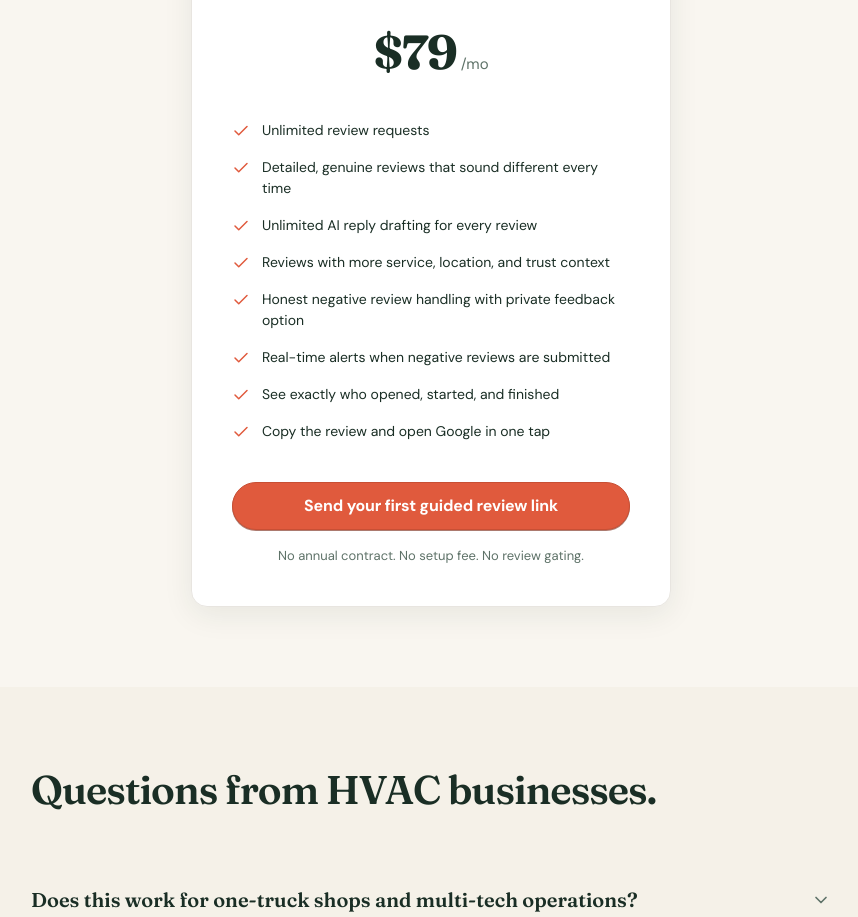
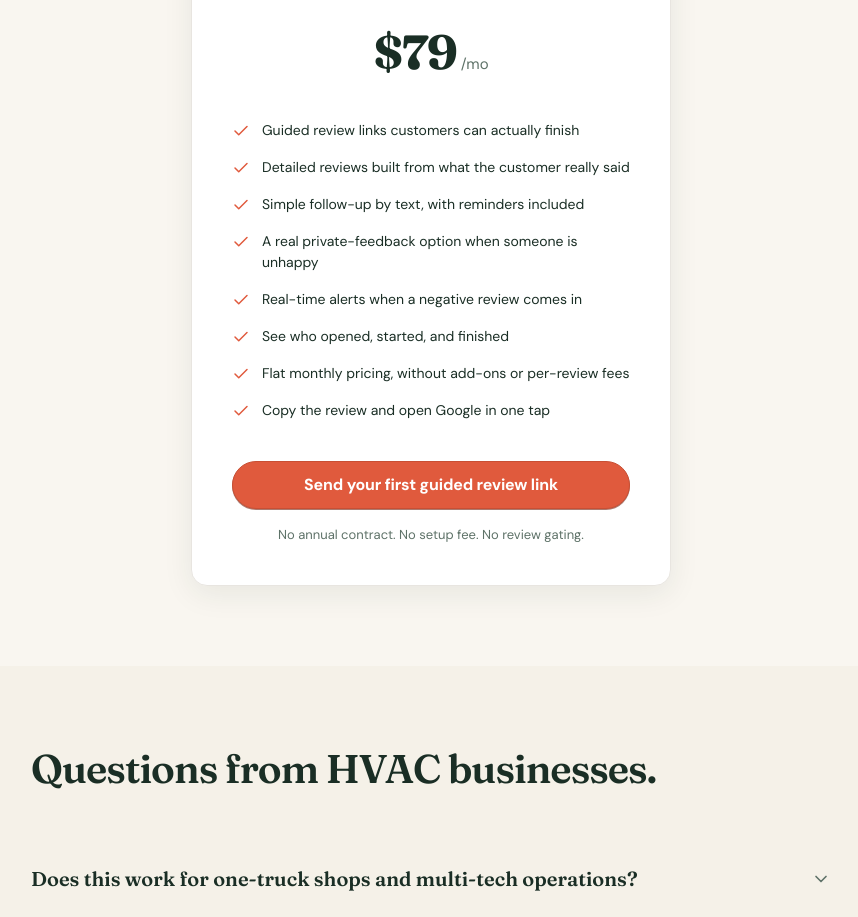
Before and after one commit to jonberard/smalltalk, a Next.js app: page /for/hvac in a window 1280 px wide. Shown: the part 4640-5557 px from the top of the page, without its empty margins (209-1067 px from the left). Built offline with nearby package versions, Linux system fonts and the light colour scheme; no server answers.

Commit message:
Refine category story and owner-first pricing copy

```diff
--- a/app/page.tsx
+++ b/app/page.tsx
@@ -166,7 +166,8 @@ const JSON_LD = {
       "@type": "Organization",
       name: "small Talk",
       url: "https://usesmalltalk.com",
-      description: "AI-powered Google review collection software for home service businesses. Guides customers through a 30-second conversation to create detailed, honest reviews.",
+      description:
+        "small Talk helps local service businesses get better Google reviews by helping customers actually write them.",
       logo: "https://usesmalltalk.com/favicon.svg",
     },
     {
@@ -174,7 +175,8 @@ const JSON_LD = {
       name: "small Talk",
       applicationCategory: "BusinessApplication",
       operatingSystem: "Web",
-      description: "Google review management software that helps home service businesses collect detailed reviews through an AI-guided conversation flow.",
+      description:
+        "Guided Google review-writing software for local service businesses. small Talk turns a customer’s real answers into a draft they can edit and post themselves.",
       offers: {
         "@type": "Offer",
         price: "79",
@@ -651,7 +653,7 @@ export default function LandingPage() {
           <SectionLabel>Pricing</SectionLabel>
           <Heading>One plan. One price.</Heading>
           <p className="mx-auto mt-4 max-w-[480px] text-[17px] leading-[1.6] text-muted">
-            Everything included. No tiers. No add-ons.
+            Built to help real customers finish the review, without turning your follow-up into another dashboard chore.
           </p>
         </div>
 
@@ -662,7 +664,7 @@ export default function LandingPage() {
                 small Talk
               </h3>
               <p className="mt-2 text-[15px] text-muted">
-                Everything you need. Nothing you don&rsquo;t.
+                Simple enough to use after every job. Strong enough to be worth sending.
               </p>
             </div>
             <div className="mb-8 flex items-baseline justify-center gap-1">
@@ -671,11 +673,11 @@ export default function LandingPage() {
             </div>
             <ul className="mb-10 flex flex-col gap-4">
               {[
-                "Unlimited review requests",
-                "Unlimited AI reply drafting",
-                "Automated SMS reminders",
-                "Honest private feedback channel",
-                "All core features included",
+                "Guided review links customers can actually finish",
+                "Detailed drafts built from what your customer really said",
+                "Simple follow-up by text, with reminders included",
+                "A real private-feedback path when someone is unhappy",
+                "Flat monthly pricing, without add-ons or per-review fees",
                 "Copy the review and open Google in one tap",
               ].map((f) => (
                 <li key={f} className="flex items-start gap-3 text-[14px] text-text">
@@ -688,7 +690,7 @@ export default function LandingPage() {
             </ul>
             <PricingButton />
             <p className="mt-4 text-center text-[13px] text-muted">
-              No annual contract. No setup fee. No review gating.
+              No annual contract. No setup fee. No shady filtering.
             </p>
             <p className="mt-2 text-center text-[12px] leading-relaxed text-muted">
               {getReviewRequestHourlyCapCopy()}
@@ -703,7 +705,7 @@ export default function LandingPage() {
       <section id="faq" data-fade className="mx-auto max-w-[800px] px-6 pb-[160px] scroll-mt-16">
         <div className="mb-12 text-center">
           <SectionLabel>FAQ</SectionLabel>
-          <Heading>Google Review Management FAQ</Heading>
+          <Heading>Questions owners ask before they start.</Heading>
         </div>
 
         <div className="flex flex-col">
--- a/components/industry/industry-page.tsx
+++ b/components/industry/industry-page.tsx
@@ -9,13 +9,13 @@ import { INDUSTRY_ICONS } from "./industry-icons";
 const BORDER = "border border-[#D1C4B0]";
 
 const PRICING_FEATURES = [
-  "Unlimited review requests",
-  "Detailed, genuine reviews that sound different every time",
-  "Unlimited AI reply drafting for every review",
-  "Reviews with more service, location, and trust context",
-  "Honest negative review handling with private feedback option",
-  "Real-time alerts when negative reviews are submitted",
-  "See exactly who opened, started, and finished",
+  "Guided review links customers can actually finish",
+  "Detailed reviews built from what the customer really said",
+  "Simple follow-up by text, with reminders included",
+  "A real private-feedback option when someone is unhappy",
+  "Real-time alerts when a negative review comes in",
+  "See who opened, started, and finished",
+  "Flat monthly pricing, without add-ons or per-review fees",
   "Copy the review and open Google in one tap",
 ];
 
--- a/lib/industries/hvac.ts
+++ b/lib/industries/hvac.ts
@@ -5,11 +5,11 @@ export const hvacData: IndustryPageData = {
   canonicalUrl: "https://usesmalltalk.com/for/hvac",
   breadcrumbLabel: "HVAC Companies",
   industryLabel: "For HVAC companies",
-  metaTitle: "Google Review Software for HVAC Companies — small Talk",
-  metaDescription: "Get more detailed Google reviews from your HVAC service and repair customers. small Talk guides them through a 30-second conversation and drafts the review from their real answers. Built for HVAC businesses.",
-  openGraphDescription: "Get more detailed Google reviews from your HVAC service and repair customers. Built for HVAC businesses.",
+  metaTitle: "Help HVAC Customers Actually Write Google Reviews | small Talk",
+  metaDescription: "small Talk helps HVAC repair, installation, and maintenance customers get past the blank box and leave detailed Google reviews from their real experience.",
+  openGraphDescription: "Turn “thank God you came tonight” into a detailed Google review before the moment is gone.",
   ogImageAlt: "small Talk — Google review software for HVAC companies",
-  softwareDescription: "Google review management software for HVAC businesses.",
+  softwareDescription: "small Talk helps HVAC customers actually write the Google review they meant to leave.",
   hero: {
     headline: "You fixed the AC at 9pm in July. Now they’re too tired to write about it.",
     subhead: "small Talk turns “thank God you came tonight” into a detailed Google review — before your customer forgets. Built for HVAC repair, installation, and maintenance businesses.",
--- a/lib/industries/landscapers.ts
+++ b/lib/industries/landscapers.ts
@@ -5,11 +5,11 @@ export const landscapersData: IndustryPageData = {
   canonicalUrl: "https://usesmalltalk.com/for/landscapers",
   breadcrumbLabel: "Landscapers",
   industryLabel: "For landscaping companies",
-  metaTitle: "Google Review Software for Landscaping Companies — small Talk",
-  metaDescription: "Get more detailed Google reviews from your landscaping, lawn care, and hardscape customers. small Talk guides them through a 30-second conversation and drafts the review from their real answers.",
-  openGraphDescription: "Get more detailed Google reviews from your landscaping, lawn care, and hardscape customers.",
+  metaTitle: "Help Landscaping Customers Actually Write Google Reviews | small Talk",
+  metaDescription: "small Talk helps landscaping, lawn care, and hardscape customers get past the blank box and leave detailed Google reviews from their real experience.",
+  openGraphDescription: "Turn “the yard looks incredible” into a detailed Google review that shows off the work you actually did.",
   ogImageAlt: "small Talk — Google review software for landscaping companies",
-  softwareDescription: "Google review management software for landscaping businesses.",
+  softwareDescription: "small Talk helps landscaping customers actually write the Google review they meant to leave.",
   hero: {
     headline: "The yard looks incredible. Now convince the next customer with words.",
     subhead: "small Talk turns “the guys did a great job” into a detailed Google review that shows off the work you actually did. Built for lawn care, landscaping, and hardscape businesses.",
--- a/lib/industries/plumbers.ts
+++ b/lib/industries/plumbers.ts
@@ -5,11 +5,11 @@ export const plumbersData: IndustryPageData = {
   canonicalUrl: "https://usesmalltalk.com/for/plumbers",
   breadcrumbLabel: "Plumbers",
   industryLabel: "For plumbing companies",
-  metaTitle: "Google Review Software for Plumbers — small Talk",
-  metaDescription: "Get more detailed Google reviews from your plumbing customers. small Talk guides them through a 30-second conversation and drafts the review from their real answers. Built for emergency, repair, and installation plumbing businesses.",
-  openGraphDescription: "Get more detailed Google reviews from your plumbing customers. Built for emergency, repair, and installation plumbing businesses.",
+  metaTitle: "Help Plumbing Customers Actually Write Google Reviews | small Talk",
+  metaDescription: "small Talk helps emergency, repair, and installation plumbing customers get past the blank box and leave detailed Google reviews from their real experience.",
+  openGraphDescription: "Turn “you saved us” into a detailed Google review the next homeowner will actually trust.",
   ogImageAlt: "small Talk — Google review software for plumbers",
-  softwareDescription: "Google review management software for plumbing businesses.",
+  softwareDescription: "small Talk helps plumbing customers actually write the Google review they meant to leave.",
   hero: {
     headline: "You saved their night. Tomorrow they’ll forget to say so.",
     subhead: "small Talk turns “you saved us” into a detailed Google review the next panicked homeowner will actually read. Built for emergency, repair, and installation plumbing businesses.",
--- a/lib/industries/pool-companies.ts
+++ b/lib/industries/pool-companies.ts
@@ -5,11 +5,11 @@ export const poolCompaniesData: IndustryPageData = {
   canonicalUrl: "https://usesmalltalk.com/for/pool-companies",
   breadcrumbLabel: "Pool Companies",
   industryLabel: "For pool companies",
-  metaTitle: "Google Review Software for Pool Companies — small Talk",
-  metaDescription: "Get more detailed Google reviews from your pool cleaning, repair, and construction customers. small Talk guides them through a 30-second conversation and drafts the review from their real answers. Built for pool service businesses.",
-  openGraphDescription: "Get more detailed Google reviews from your pool cleaning, repair, and construction customers. Built for pool service businesses.",
+  metaTitle: "Help Pool Customers Actually Write Google Reviews | small Talk",
+  metaDescription: "small Talk helps pool cleaning, repair, and construction customers get past the blank box and leave detailed Google reviews from their real experience.",
+  openGraphDescription: "Turn “the pool looks great” into a detailed Google review your next customer will actually read.",
   ogImageAlt: "small Talk — Google review software for pool companies",
-  softwareDescription: "Google review management software for pool service businesses.",
+  softwareDescription: "small Talk helps pool service customers actually write the Google review they meant to leave.",
   hero: {
     headline: "Your customers love the crystal-clear water. Getting them to say so on Google is the hard part.",
     subhead: "small Talk turns “the pool looks great” into a detailed Google review your next customer will actually read. Built for pool cleaning, repair, and construction businesses.",
```
Also changed, not shown: lib/industries/contractors.ts (+4 -4 lines).
